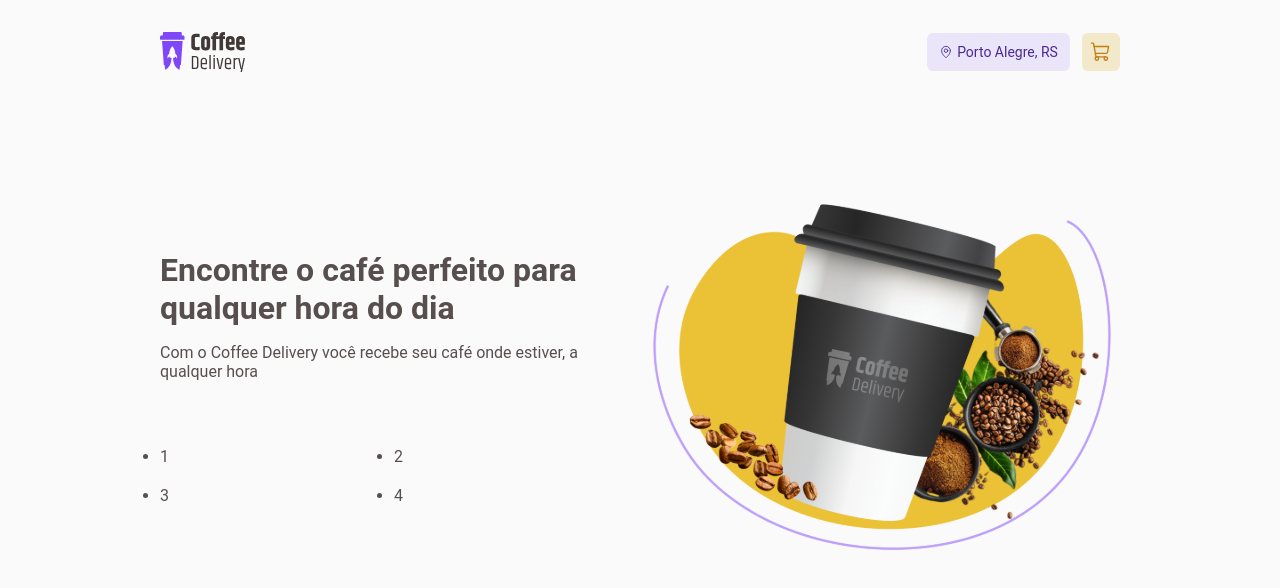
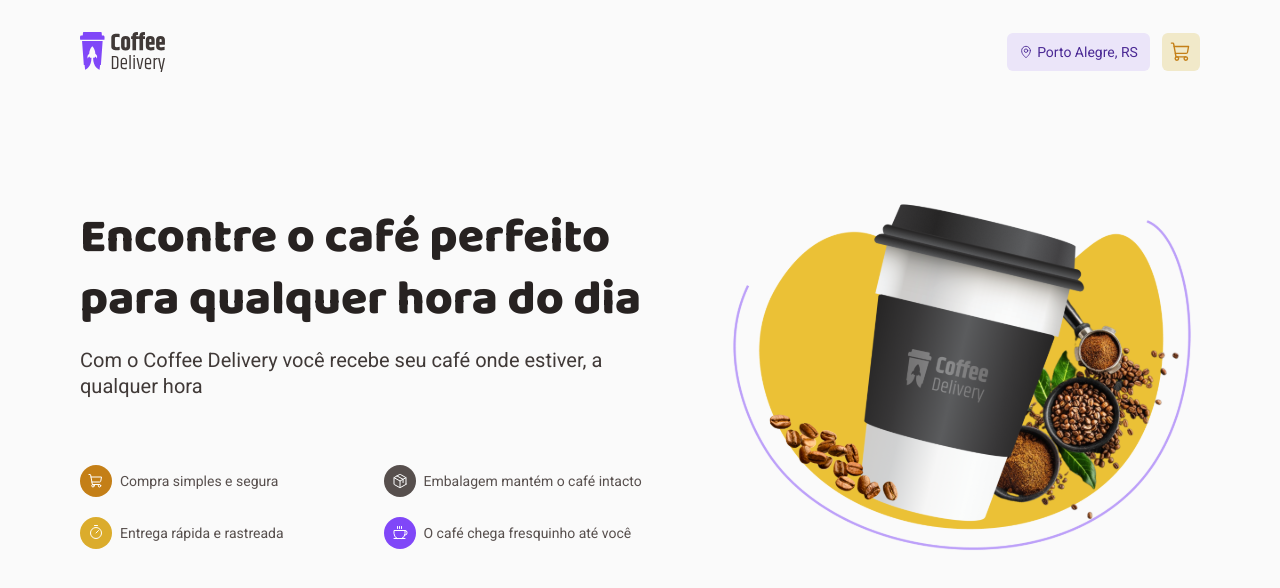
Before and after one commit to milenetaborda/frontend-challenges, a React (Vite) app in the folder coffee-delivery/: page / in a window 1280 px wide. Shown: the top 588 px of the page. Built offline with nearby package versions, Linux system fonts and the light colour scheme.

Commit message:
fix: ajustes nos estilos dos textos

```diff
--- a/coffee-delivery/index.html
+++ b/coffee-delivery/index.html
@@ -2,8 +2,17 @@
 <html lang="en">
   <head>
     <meta charset="UTF-8" />
+    <link rel="preconnect" href="https://fonts.googleapis.com" />
+    <link rel="preconnect" href="https://fonts.gstatic.com" crossorigin />
+
     <link rel="icon" type="image/svg+xml" href="/vite.svg" />
     <meta name="viewport" content="width=device-width, initial-scale=1.0" />
+
+    <link
+      href="https://fonts.googleapis.com/css2?family=Baloo+2:wght@400;700;800&family=Roboto:wght@400;700;900&display=swap"
+      rel="stylesheet"
+    />
+
     <title>Coffee Delivery</title>
   </head>
   <body>
--- a/coffee-delivery/src/components/DefaultLayout/styles.ts
+++ b/coffee-delivery/src/components/DefaultLayout/styles.ts
@@ -5,6 +5,8 @@
   max-width: 1440px;
   height: 100%;
 
-  margin: 0 auto;
-  padding: 0 160px;
+  display: flex;
+  flex-direction: column;
+  align-items: center;
+  padding: 0 32px;
 `;
--- a/coffee-delivery/src/components/Header/styles.ts
+++ b/coffee-delivery/src/components/Header/styles.ts
@@ -6,8 +6,9 @@
   align-items: center;
 
   height: 104px;
-  max-height: 104px;
   padding: 32px auto;
+  width: 100%;
+  max-width: 1120px;
 `;
 
 export const HeaderNavItems = styled.nav`
--- /dev/null
+++ b/coffee-delivery/src/components/IntroHeader/constants.tsx
@@ -0,0 +1,30 @@
+import { Coffee, Package, ShoppingCart, Timer } from "phosphor-react";
+import { InfoItemProps } from "./styles";
+
+interface IntroItem extends InfoItemProps {
+  icon: JSX.Element;
+  text: string;
+}
+
+export const introItemsDescriptions: IntroItem[] = [
+  {
+    text: "Compra simples e segura",
+    icon: <ShoppingCart size={16} />,
+    backgroundColor: "yellowDark",
+  },
+  {
+    text: "Embalagem mantém o café intacto",
+    icon: <Package size={16} />,
+    backgroundColor: "gray",
+  },
+  {
+    text: "Entrega rápida e rastreada",
+    icon: <Timer size={16} />,
+    backgroundColor: "yellow",
+  },
+  {
+    text: "O café chega fresquinho até você",
+    icon: <Coffee size={16} />,
+    backgroundColor: "purple",
+  },
+];
--- /dev/null
+++ b/coffee-delivery/src/components/IntroHeader/index.tsx
@@ -0,0 +1,32 @@
+import introBackground from "../../assets/intro-coffee.svg";
+import { introItemsDescriptions } from "./constants";
+import * as S from "./styles";
+
+export const IntroHeader = () => {
+  return (
+    <S.IntroContainer>
+      <S.SectionTexts>
+        <S.IntroTitle>
+          Encontre o café perfeito para qualquer hora do dia
+        </S.IntroTitle>
+        <S.IntroSubtitle>
+          Com o Coffee Delivery você recebe seu café onde estiver, a qualquer
+          hora
+        </S.IntroSubtitle>
+
+        <S.InfosList>
+          {introItemsDescriptions.map((item) => (
+            <S.InfoItem key={item.text} backgroundColor={item.backgroundColor}>
+              <span>{item.icon}</span>
+              <p>{item.text}</p>
+            </S.InfoItem>
+          ))}
+        </S.InfosList>
+      </S.SectionTexts>
+
+      <S.ImageContainer>
+        <img src={introBackground} alt="" />
+      </S.ImageContainer>
+    </S.IntroContainer>
+  );
+};
--- /dev/null
+++ b/coffee-delivery/src/components/IntroHeader/styles.ts
@@ -0,0 +1,81 @@
+import styled from "styled-components";
+
+export const IntroContainer = styled.div`
+  display: flex;
+  align-items: center;
+  justify-content: space-between;
+  gap: 56px;
+
+  padding: 94px 0 108px;
+`;
+
+export const SectionTexts = styled.div`
+  max-width: 588px;
+`;
+
+export const IntroTitle = styled.h1`
+  font-family: "Baloo 2";
+  font-style: normal;
+  font-weight: 800;
+  font-size: 48px;
+  line-height: 130%;
+
+  color: ${({ theme }) => theme["base-title"]};
+`;
+
+export const IntroSubtitle = styled.h2`
+  font-weight: 400;
+  font-size: 20px;
+  line-height: 130%;
+  color: ${({ theme }) => theme["base-subtitle"]};
+
+  margin: 16px 0 66px;
+`;
+
+export const InfosList = styled.ul`
+  display: grid;
+  grid-template-columns: repeat(2, 1fr);
+  gap: 20px 40px;
+
+  list-style-type: none;
+  max-width: 567px;
+`;
+
+const BACKGROUND_COLOR_TO_ICON = {
+  yellowDark: "#C47F17",
+  yellow: "#DBAC2C",
+  gray: "#574F4D",
+  purple: "#8047F8",
+};
+
+export interface InfoItemProps {
+  backgroundColor: keyof typeof BACKGROUND_COLOR_TO_ICON;
+}
+
+export const InfoItem = styled.li<InfoItemProps>`
+  display: flex;
+  align-items: center;
+  gap: 8px;
+
+  > span {
+    background: ${({ backgroundColor }) =>
+      BACKGROUND_COLOR_TO_ICON[backgroundColor]};
+    padding: 8px;
+    border-radius: 50%;
+    color: white;
+
+    display: flex;
+    align-items: center;
+    justify-content: center;
+  }
+
+  > p {
+    font-size: 14px;
+    line-height: 21px;
+  }
+`;
+
+export const ImageContainer = styled.div`
+  max-width: 476px;
+  height: 360px;
+`;
--- a/coffee-delivery/src/pages/Home/index.tsx
+++ b/coffee-delivery/src/pages/Home/index.tsx
@@ -1,29 +1,11 @@
-import introBackground from "../../assets/intro-coffee.svg";
+import { IntroHeader } from "../../components/IntroHeader";
+
 import * as S from "./styles";
 
 export const Home = () => {
   return (
-    <main>
-      <S.IntroContainer>
-        <S.SectionTexts>
-          <h1>Encontre o café perfeito para qualquer hora do dia</h1>
-          <p>
-            Com o Coffee Delivery você recebe seu café onde estiver, a qualquer
-            hora
-          </p>
-
-          <S.InfosList>
-            <li>1</li>
-            <li>2</li>
-            <li>3</li>
-            <li>4</li>
-          </S.InfosList>
-        </S.SectionTexts>
-
-        <S.ImageContainer>
-          <img src={introBackground} alt="" />
-        </S.ImageContainer>
-      </S.IntroContainer>
-    </main>
+    <S.Homecontainer>
+      <IntroHeader />
+    </S.Homecontainer>
   );
 };
--- a/coffee-delivery/src/pages/Home/styles.ts
+++ b/coffee-delivery/src/pages/Home/styles.ts
@@ -1,29 +1,5 @@
 import styled from "styled-components";
 
-export const IntroContainer = styled.div`
-  display: flex;
-  align-items: center;
-  justify-content: space-between;
-  gap: 56px;
-
-  padding: 94px 0 108px;
+export const Homecontainer = styled.main`
+  max-width: 1120px;
 `;
-
-export const SectionTexts = styled.div`
-  max-width: 588px;
-
-  p {
-    margin: 16px 0 66px;
-  }
-`;
-
-export const InfosList = styled.ul`
-  display: grid;
-  grid-template-columns: repeat(2, 1fr);
-  gap: 20px 40px;
-`;
-
-export const ImageContainer = styled.div`
-  width: 476px;
-  height: 360px;
-`;
```
Also changed, not shown: coffee-delivery/vite.config.ts.timestamp-1663095360485.mjs (added, +10 -0 lines).
